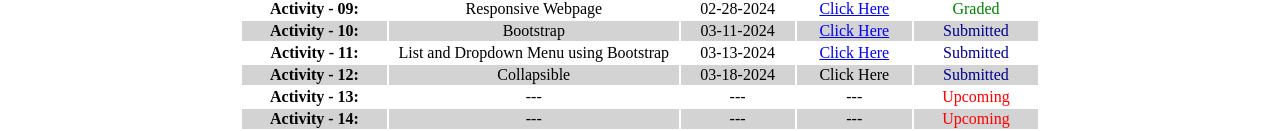
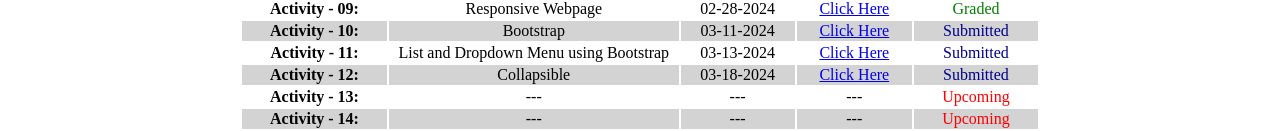
Before and after one commit to Tania1940/cloud_technology, a plain HTML site: page activity/activity.html in a window 1280 px wide. Shown: the part 838-969 px from the top of the page. Drawn offline with Linux system fonts and the light colour scheme.

Commit message:
Add files via upload

```diff
--- a/activity/activity.html
+++ b/activity/activity.html
@@ -109,7 +109,7 @@
                     <td><b>Activity - 12: </b></td>
                     <td>Collapsible</td>
                     <td>03-18-2024</td>
-                    <td><a href="activity_12/activity_12.html"></a>Click Here</td>
+                    <td><a href="activity_12/activity_12.html">Click Here</a></td>
                     <td><font color="darkblue">Submitted</font></td></td>
                 </tr>
                 <tr>
```
